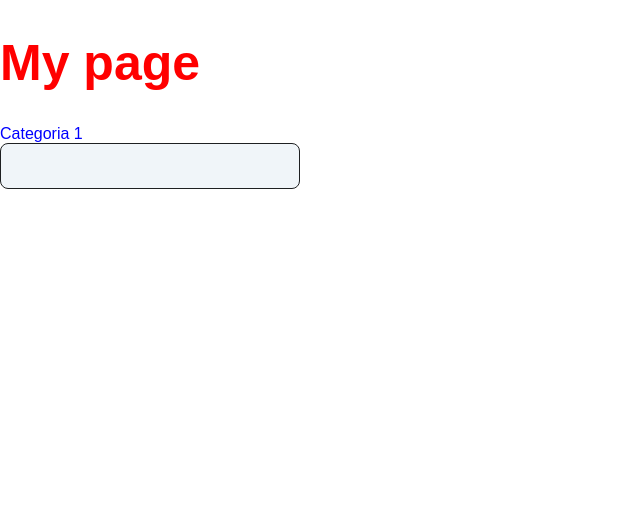
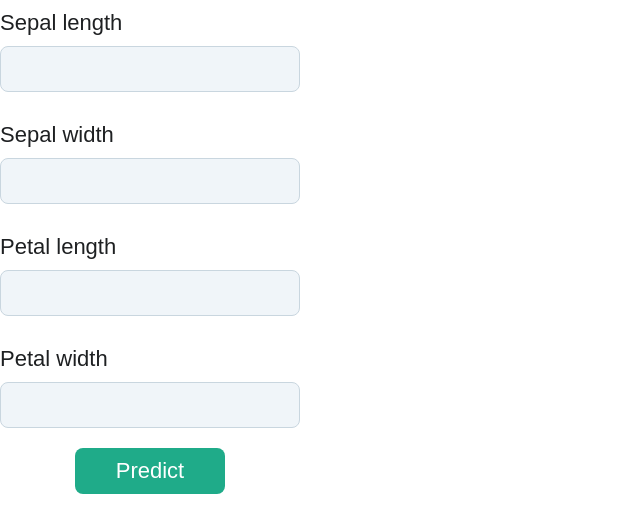
Before and after one commit to joaovictornsv/iris-classifier, a Next.js app: page / in a window 1280 px wide. Shown: the top 532 px of the page, without its empty margins (0-640 px from the left). Built offline with nearby package versions, Linux system fonts and the light colour scheme.

Commit message:
feat: create button and form components

```diff
--- a/package.json
+++ b/package.json
@@ -1,5 +1,5 @@
 {
-  "name": "with-typescript-styled-components",
+  "name": "iris-classifier",
   "version": "1.0.0",
   "scripts": {
     "dev": "next",
--- a/pages/index.tsx
+++ b/pages/index.tsx
@@ -1,18 +1,25 @@
 // eslint-disable-next-line no-use-before-define
-import React from 'react';
-import styled from 'styled-components';
+import React, { FormEvent } from 'react';
+import ButtonSubmit from '../src/components/ButtonSubmit';
+import Form from '../src/components/Form';
 import Input from '../src/components/Input';
 
-const Title = styled.h1`
-  color: red;
-  font-size: 50px;
-`;
+export default function Home() {
+  const categories = ["Sepal length", "Sepal width", "Petal length", "Petal width"]
 
-export default function Home() {
+  function handleSubmit(e: FormEvent) {
+    e.preventDefault();
+  }
+
   return (
     <>
-      <Title>My page</Title>
-      <Input label="Categoria 1" />
+      <Form onSubmit={handleSubmit}>
+        {categories.map(category => {
+          return <Input type="number" step={0.1} min={0} label={category} required/>
+        })}
+
+        <ButtonSubmit label="Predict" type="submit"/>
+      </Form>
     </>
   );
 }
--- /dev/null
+++ b/src/components/ButtonSubmit/index.tsx
@@ -0,0 +1,18 @@
+import React from 'react';
+import { Button } from './styles'
+
+interface ButtonProps extends React.ButtonHTMLAttributes<HTMLButtonElement> {
+  label: string
+}
+
+const ButtonSubmit: React.FC<ButtonProps> = (props: ButtonProps) => {
+  const { label, ...rest } = props;
+
+  return (
+    <Button {...rest}>
+      {label}
+    </Button>
+  )
+}
+
+export default ButtonSubmit;
--- /dev/null
+++ b/src/components/ButtonSubmit/styles.ts
@@ -0,0 +1,18 @@
+import styled from 'styled-components';
+
+export const Button = styled.button`
+  background-color: #1fab89;
+  color: #FFFFFF;
+  font-size: 22px;
+  outline: none;
+  border: none;
+  width: 150px;
+  height: 46px;
+  border-radius: 8px;
+  cursor: pointer;
+  transition: background-color 0.2s;
+
+  &:hover {
+    background-color: #14896c;
+  }
+`
--- /dev/null
+++ b/src/components/Form/index.tsx
@@ -0,0 +1,15 @@
+import React from 'react';
+import { FormElement } from './styles';
+
+interface FormProps extends React.FormHTMLAttributes<HTMLFormElement> {}
+
+const Form: React.FC<FormProps> = (props: FormProps) => {
+  const { children, ...rest } = props;
+  return (
+    <FormElement {...rest}>
+      {children}
+    </FormElement>
+  )
+}
+
+export default Form;
--- /dev/null
+++ b/src/components/Form/styles.ts
@@ -0,0 +1,9 @@
+import styled from 'styled-components';
+
+export const FormElement = styled.form`
+  display: flex;
+  flex-direction: column;
+  justify-content: center;
+  align-items: center;
+  width: max-content;
+`
--- a/src/components/Input/index.tsx
+++ b/src/components/Input/index.tsx
@@ -1,15 +1,17 @@
 import React from 'react';
 import { Input as InputElement, Label, InputContainer } from './styles'
 
-interface InputProps {
+interface InputProps extends React.InputHTMLAttributes<HTMLInputElement> {
   label: string
 }
 
-const Input: React.FC<InputProps> = ({label}) => {
+const Input: React.FC<InputProps> = (props: InputProps) => {
+  const { label, ...rest } = props;
+
   return (
     <InputContainer>
       <Label>{label}</Label>
-      <InputElement type="text"/>
+      <InputElement {...rest}/>
     </InputContainer>
   )
 }
--- a/src/components/Input/styles.ts
+++ b/src/components/Input/styles.ts
@@ -1,7 +1,7 @@
 import styled from 'styled-components'
 
 export const Input = styled.input`
-  border: 1px solid #1e2022;
+  border: 1px solid #c9d6df;
   background-color: #f0f5f9;
   color: #1e2022;
   height: 46px;
@@ -10,12 +10,22 @@ export const Input = styled.input`
   border-radius: 8px;
   outline: none;
   font-size: 18px;
+
+  &:focus {
+    border: 1px solid #1e2022;
+  }
 `
 export const Label = styled.span`
-  color: blue;
+  color: #1e2022;
+  font-size: 22px;
+  margin-bottom: 10px;
+  font-family: 'Montserrat', sans-serif;
 `
 
 export const InputContainer = styled.div`
   display: flex;
   flex-direction: column;
+  margin-top: 10px;
+  margin-bottom: 20px;
+  width: max-content;
 `
--- a/src/styles/GlobalStyle.ts
+++ b/src/styles/GlobalStyle.ts
@@ -1,4 +1,4 @@
-import { createGlobalStyle } from "styled-components";
+import { createGlobalStyle } from 'styled-components';
 
 const GlobalStyle = createGlobalStyle`
   * {
```
Also changed, not shown: pages/_app.tsx (+3 -5 lines).
